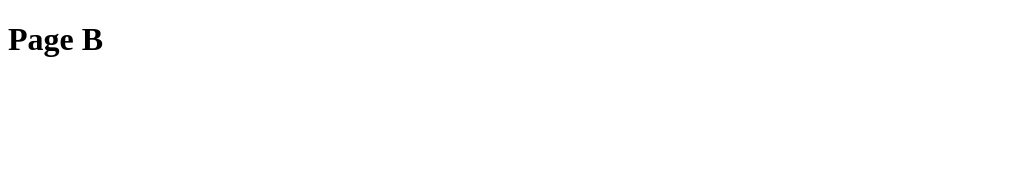
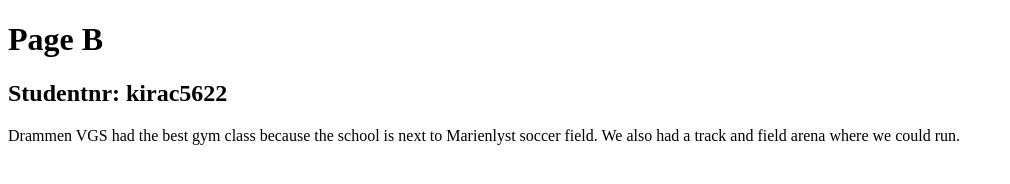
Before and after one commit to OsloMet-web/oblig-1-group-69, a plain HTML site: page page-b.html in a window 1280 px wide. Shown: the whole page, without its empty margins (0-1010 px from the left). Drawn offline with Linux system fonts and the light colour scheme.

Commit message:
Kim old school

```diff
--- a/page-b.html
+++ b/page-b.html
@@ -7,5 +7,7 @@
 	</head>
 	<body>
 		<h1>Page B</h1>
+		<h2>Studentnr: kirac5622</h2>
+		<p>Drammen VGS had the best gym class because the school is next to Marienlyst soccer field. We also had a track and field arena where we could run.</p>
 	</body>
 </html>
```
